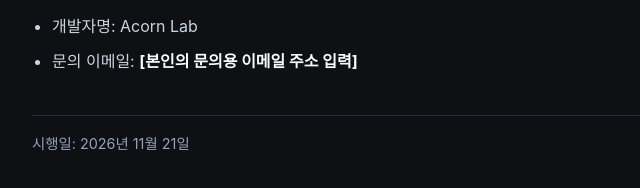
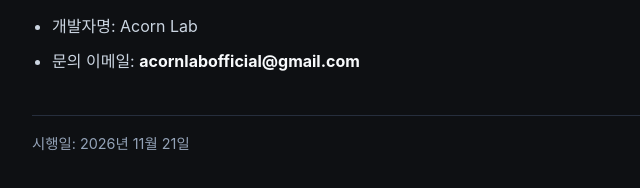
Before and after one commit to wkdals123elf-prog/indexbriefing-privacy, a plain HTML site: page index.html in a window 1280 px wide. Shown: the part 628-816 px from the top of the page, 248-888 px from the left. Drawn offline with Linux system fonts and the light colour scheme.

Commit message:
Update contact email for inquiries

```diff
--- a/index.html
+++ b/index.html
@@ -67,7 +67,7 @@
   <h2>4. 개인정보 보호책임자 및 문의처</h2>
   <ul>
     <li>개발자명: Acorn Lab</li>
-    <li>문의 이메일: <strong>[본인의 문의용 이메일 주소 입력]</strong></li>
+    <li>문의 이메일: <strong>acornlabofficial@gmail.com</strong></li>
   </ul>
 
   <div class="footer">
```
